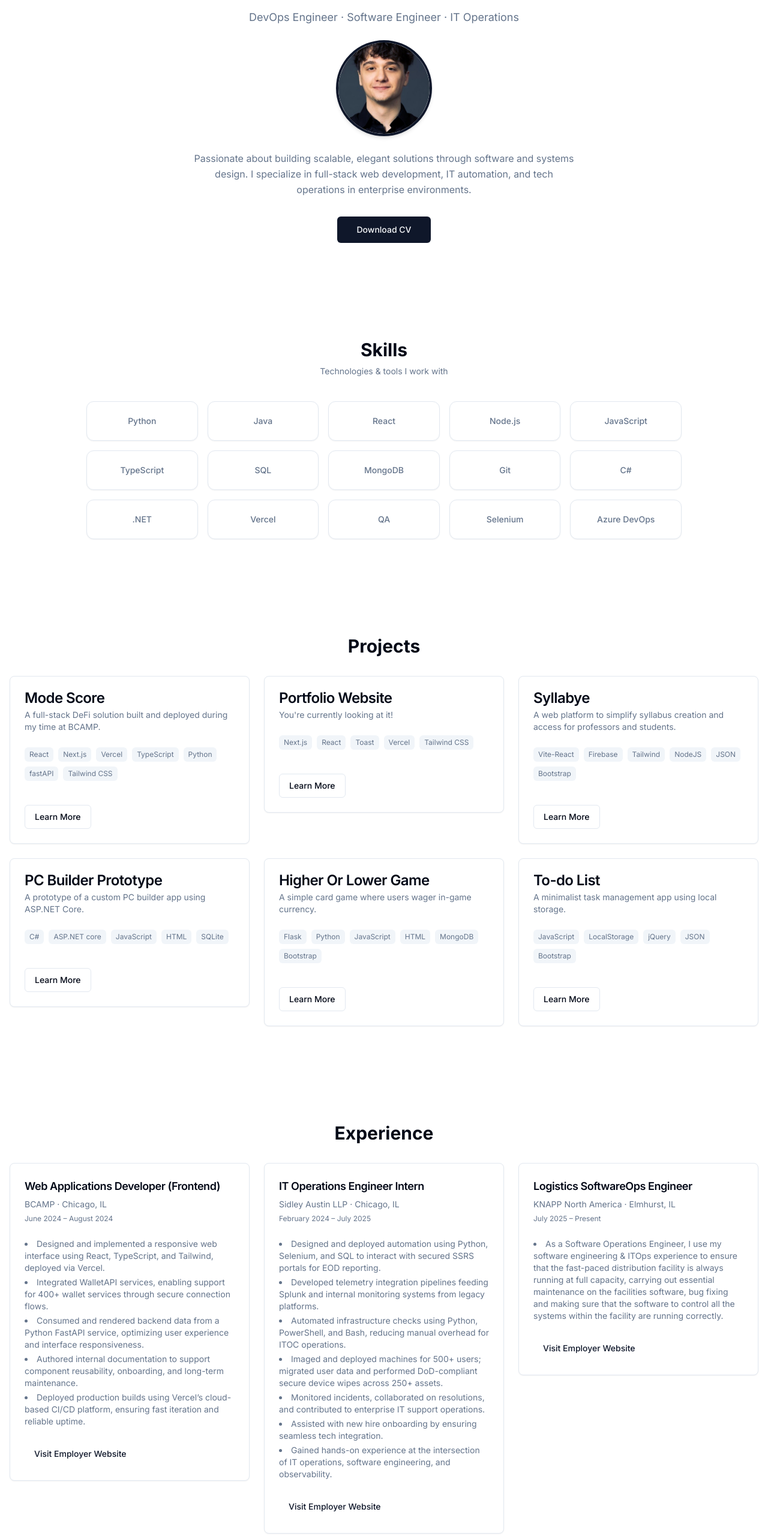
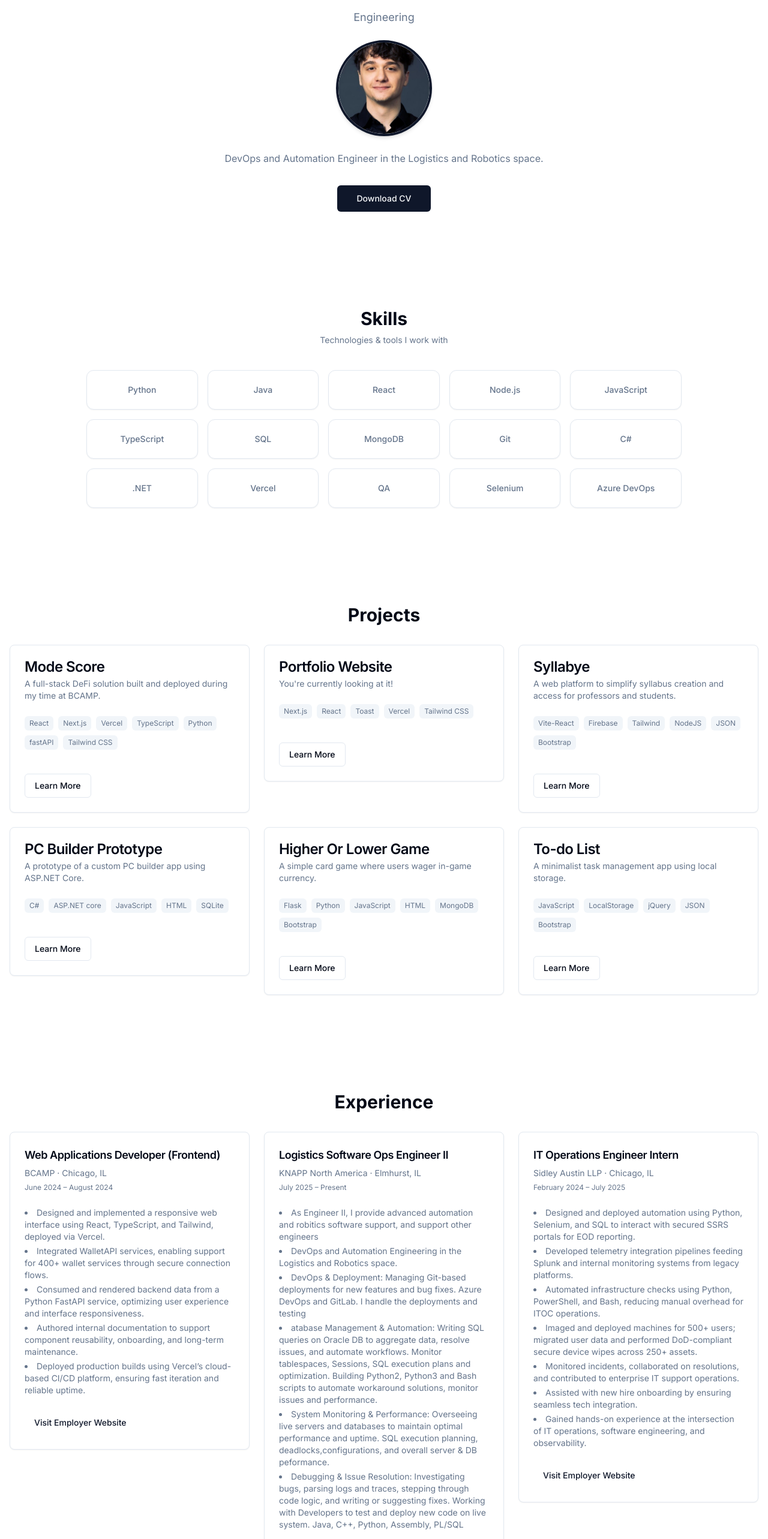
Before and after one commit to ethancala/PersonalWebsite, a Next.js app: page / in a window 1280 px wide. Shown: the part 234-2800 px from the top of the page at 60% size. Built offline with nearby package versions, Linux system fonts and the light colour scheme.

Commit message:
added updated experience in CLI and GUI version. Changed hero to updated experience as well

```diff
--- a/app/components/CML.tsx
+++ b/app/components/CML.tsx
@@ -6,7 +6,7 @@ import { useRouter } from "next/navigation"
 const COMMANDS: Record<string, string> = {
   help: "Available commands: about, experience, projects, skills, resume, clear, gui",
   about:
-    "I'm Ethan Cala — a software & ops engineer focused on automation and telemetry. I am passionate about building scalable, elegant solutions through software and systems design. I specialize in full-stack web development, IT automation, and tech operations in enterprise environments. I currently work at KNAPP in DevOps!",
+    "I'm Ethan Cala — an Engineer with a focus in DevOps and Automation specalizing in Logistics and Robotics systems! I work at KNAPP as a Logistics Software Ops Engineer II.",
 }
 
 export default function CML() {
@@ -57,6 +57,28 @@ export default function CML() {
 
     if (cmd === "experience") {
       const experienceLines = [
+         "Logistics Software Ops Engineer II",
+        "KNAPP North America · Elmhurst, IL",
+        "July 2025 – Present",
+        " As Engineer II, I provide advanced automation and software support, and support other engineers",
+        "- DevOps & Deployment: Managing Git-based deployments for new features and bug fixes. Azure DevOps and GitLab. I handle the deployments and testing  ",
+        "- Database Management & Automation: Writing SQL queries on Oracle DB to aggregate data, resolve issues, and automate workflows. Monitor tablespaces, Sessions, and optimization. Building Python2, Python3 and Bash scripts to automate workaround solutions, monitor issues and performance. ",
+        "- System Monitoring & Performance: Overseeing live servers and databases to maintain optimal performance and uptime. SQL execution planning, deadlocks, configurations, and overall server & DB peformance.",
+        "- Debugging & Issue Resolution: Investigating bugs, parsing logs and traces, stepping through code logic, and writing or suggesting fixes. Working with Developers to test and deploy new code on live system. Java, C++, Python, Assembly, PL/SQL",
+        "Visit: https://www.knapp.com/",
+        "",
+
+        "IT Operations Engineer Intern",
+        "Sidley Austin LLP · Chicago, IL",
+        "February 2024 – Present",
+        "- Built SSRS automation using Python, Selenium, SQL for EOD reports",
+        "- Created telemetry pipelines to Splunk from legacy sources",
+        "- Automated infra checks with Python, PowerShell, Bash",
+        "- Imaged 500+ machines, wiped 250+ devices (DoD-compliant)",
+        "- Supported incidents and onboarding across the firm",
+        "- Visit: https://www.sidley.com",
+        "",
+
         "Web Applications Developer (Frontend)",
         "BCAMP · Chicago, IL",
         "June 2024 – August 2024",
@@ -67,20 +89,6 @@ export default function CML() {
         "- Deployed builds via Vercel's CI/CD",
         "- Visit: https://bcamp.xyz",
         "",
-        "IT Operations Engineer Intern",
-        "Sidley Austin LLP · Chicago, IL",
-        "February 2024 – Present",
-        "- Built SSRS automation using Python, Selenium, SQL for EOD reports",
-        "- Created telemetry pipelines to Splunk from legacy sources",
-        "- Automated infra checks with Python, PowerShell, Bash",
-        "- Imaged 500+ machines, wiped 250+ devices (DoD-compliant)",
-        "- Supported incidents and onboarding across the firm",
-        "- Visit: https://www.sidley.com",
-        "",
-        "Logistics SoftwareOps Engineer",
-        "KNAPP North America · Elmhurst, IL",
-        "July 2025 – Present",
-        "As a Software Operations Engineer, I use my software engineering & ITOps experience to ensure that the fast-paced distribution facility is always running at full capacity, carrying out essential maintenance on the facilities software, bug fixing and making sure that the software to control all the systems within the facility are running correctly.",
       ]
 
 
--- a/app/components/Experience.tsx
+++ b/app/components/Experience.tsx
@@ -18,6 +18,20 @@ const experiences = [
       "Authored internal documentation to support component reusability, onboarding, and long-term maintenance.",
       "Deployed production builds using Vercel’s cloud-based CI/CD platform, ensuring fast iteration and reliable uptime."
     ]
+  },{
+    role: "Logistics Software Ops Engineer II",
+    company: "KNAPP North America",
+    location: "Elmhurst, IL",
+    date: "July 2025 – Present",
+    website: "https://www.knapp.com/",
+responsibilities: [
+      "As Engineer II, I provide advanced automation and robitics software support, and support other engineers",
+      "DevOps and Automation Engineering in the Logistics and Robotics space.",
+      "DevOps & Deployment: Managing Git-based deployments for new features and bug fixes. Azure DevOps and GitLab. I handle the deployments and testing  ",
+      "atabase Management & Automation: Writing SQL queries on Oracle DB to aggregate data, resolve issues, and automate workflows. Monitor tablespaces, Sessions, SQL execution plans and optimization. Building Python2, Python3 and Bash scripts to automate workaround solutions, monitor issues and performance. ",
+      "System Monitoring & Performance: Overseeing live servers and databases to maintain optimal performance and uptime. SQL execution planning, deadlocks,configurations, and overall server & DB peformance.",
+      "Debugging & Issue Resolution: Investigating bugs, parsing logs and traces, stepping through code logic, and writing or suggesting fixes. Working with Developers to test and deploy new code on live system. Java, C++, Python, Assembly, PL/SQL"
+    ]
   },
   {
     role: "IT Operations Engineer Intern",
@@ -34,17 +48,8 @@ const experiences = [
       "Assisted with new hire onboarding by ensuring seamless tech integration.",
       "Gained hands-on experience at the intersection of IT operations, software engineering, and observability."
     ]
-  },
-    {
-    role: "Logistics SoftwareOps Engineer",
-    company: "KNAPP North America",
-    location: "Elmhurst, IL",
-    date: "July 2025 – Present",
-    website: "https://www.knapp.com/",
-    responsibilities: [
-      "As a Software Operations Engineer, I use my software engineering & ITOps experience to ensure that the fast-paced distribution facility is always running at full capacity, carrying out essential maintenance on the facilities software, bug fixing and making sure that the software to control all the systems within the facility are running correctly."
-    ]
   }
+
 ];
 
 
--- a/app/components/Hero.tsx
+++ b/app/components/Hero.tsx
@@ -17,7 +17,7 @@ export default function Hero() {
           Ethan Cala
         </h1>
         <p className="text-lg text-muted-foreground mb-6">
-          DevOps Engineer · Software Engineer · IT Operations
+          Engineering
         </p>
 
         <div className="relative w-40 h-40 mx-auto mb-6 rounded-full border-4 border-primary shadow-md overflow-hidden">
@@ -31,8 +31,7 @@ export default function Hero() {
         </div>
 
         <p className="text-base text-muted-foreground mb-8 leading-relaxed">
-          Passionate about building scalable, elegant solutions through software and systems design.
-          I specialize in full-stack web development, IT automation, and tech operations in enterprise environments.
+          DevOps and Automation Engineer in the Logistics and Robotics space.
         </p>
 
         <a
```
Also changed, not shown: 1 other file (tests, documents, lock files or other folders).
